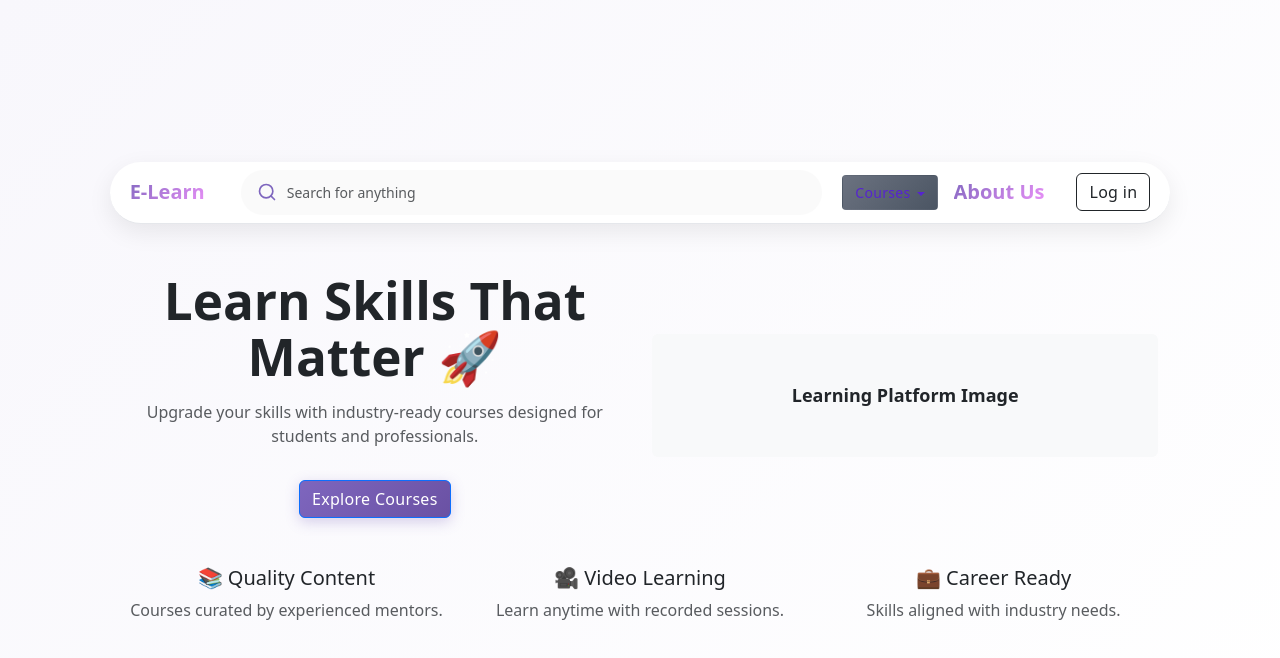
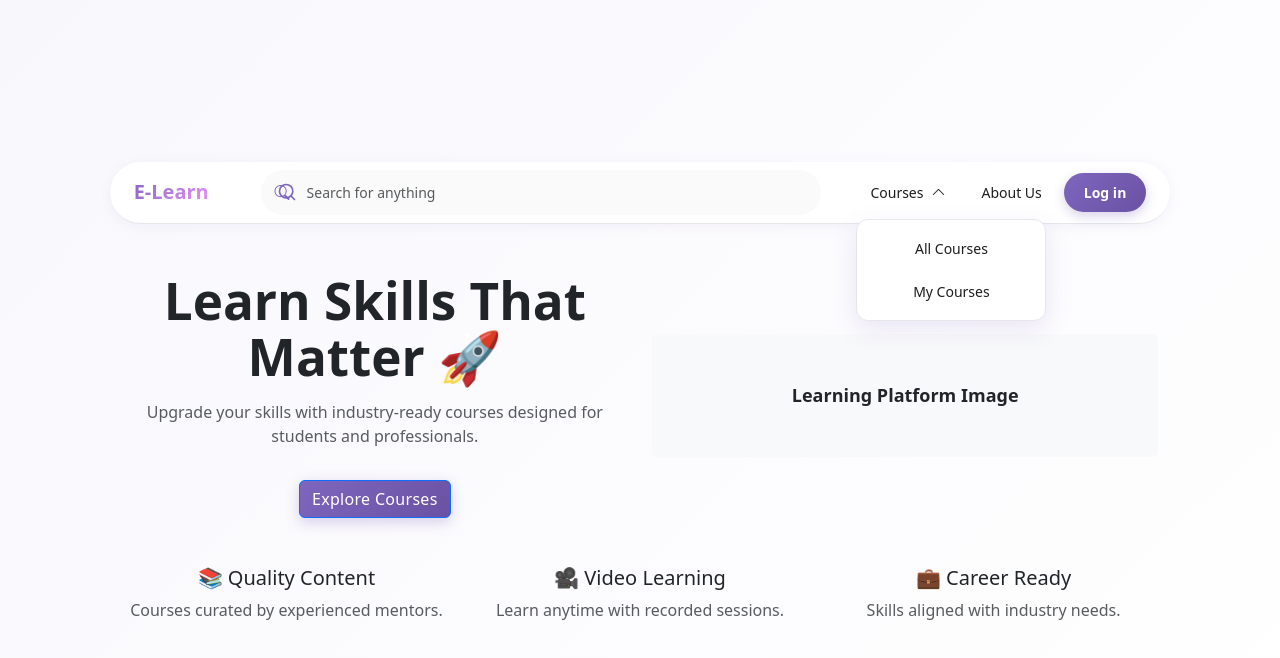
Before and after one commit to Rkharage2023/E-Learn-Project, a React (Create React App) app in the folder frontend/: page / in a window 1280 px wide. Both pictures are taken after a click on the button "Courses". Shown: the top 658 px of the page. Built offline with nearby package versions, Linux system fonts and the light colour scheme.

Commit message:
courses dropdown

```diff
--- a/frontend/src/components/Navbar.css
+++ b/frontend/src/components/Navbar.css
@@ -1,75 +1,72 @@
-/* ========== UDEMY NAVBAR STYLING ========== */
-
+/* ========== NAVBAR WRAPPER ========== */
 .ud-navbar {
-  font-size: 14px;
-  box-shadow: 0 2px 4px rgba(15, 23, 42, 0.12);
+  width: 100%;
+  border-radius: 35px;
+  box-shadow: 0 8px 25px rgba(0, 0, 0, 0.08);
   position: sticky;
   top: 0;
   z-index: 1000;
   padding: 12px 0;
+  background-color: #ffffff !important;
 }
 
 .ud-navbar .container-xxl {
   max-width: 100%;
-  padding-left: 20px;
-  padding-right: 20px;
+  padding-left: 24px;
+  padding-right: 24px;
   display: flex;
   align-items: center;
   justify-content: space-between;
-  gap: 20px;
+  gap: 16px;
+}
+
+/* ========== LEFT ========== */
+.nav-left {
+  display: flex;
+  align-items: center;
+  gap: 12px;
+  flex-shrink: 0;
 }
 
 /* ========== LOGO ========== */
 .ud-logo {
-  font-weight: 700;
+  font-weight: 800;
   font-size: 22px;
-  color: #5624d0 !important;
+  background: linear-gradient(135deg, #7e66be, #f093fb);
+  -webkit-background-clip: text;
+  -webkit-text-fill-color: transparent;
+  background-clip: text;
   text-decoration: none !important;
   transition: opacity 0.2s ease;
+  white-space: nowrap;
 }
 
 .ud-logo:hover {
   opacity: 0.8;
 }
 
-/* ========== EXPLORE BUTTON ========== */
-.ud-explore {
-  font-size: 14px;
-  color: #1c1d1f;
-  text-decoration: none;
-  font-weight: 400;
-  padding: 6px 12px;
-}
-
-.ud-explore:hover {
-  color: #5624d0;
-  text-decoration: none;
-  background-color: #f7f9fa;
-  border-radius: 4px;
-}
-
-/* ========== SEARCH BAR ========== */
+/* ========== SEARCH ========== */
 .ud-search {
   flex: 1;
-  max-width: 600px;
+  max-width: 560px;
   position: relative;
 }
 
 .ud-search input {
   width: 100%;
-  padding: 10px 16px 10px 40px;
+  padding: 10px 16px 10px 42px;
   background-color: #f7f9fa;
   border-radius: 999px;
-  border: 1px solid #d1d7dc;
+  border: 1.5px solid #e5e7eb;
   font-size: 14px;
-  transition: all 0.2s ease;
+  transition: all 0.25s ease;
+  outline: none;
 }
 
 .ud-search input:focus {
   background-color: #ffffff;
-  border-color: #5624d0;
-  box-shadow: 0 0 0 3px rgba(86, 36, 208, 0.1);
-  outline: none;
+  border-color: #7e66be;
+  box-shadow: 0 0 0 3px rgba(126, 102, 190, 0.12);
 }
 
 .ud-search-icon {
@@ -77,386 +74,179 @@
   top: 50%;
   left: 14px;
   transform: translateY(-50%);
-  color: #6a6f73;
-  font-size: 16px;
+  color: #7e66be;
+  font-size: 15px;
   pointer-events: none;
 }
 
-/* ========== TOP LINKS ========== */
-.ud-top-link {
-  color: #1c1d1f;
-  text-decoration: none;
-  white-space: nowrap;
-  font-weight: 400;
-  padding: 6px 12px;
-  transition: all 0.2s ease;
+/* ========== RIGHT ========== */
+.nav-right {
+  display: flex;
+  align-items: center;
+  gap: 8px;
+  flex-shrink: 0;
 }
 
-.ud-top-link:hover {
-  color: #5624d0;
-  text-decoration: none;
-  background-color: #f7f9fa;
-  border-radius: 4px;
+/* ========== OVERLAY ========== */
+.nav-overlay {
+  position: fixed;
+  top: 0;
+  left: 0;
+  width: 100vw;
+  height: 100vh;
+  z-index: 998;
+  background: transparent;
+}
+
+/* ========== DROPDOWN WRAPPER ========== */
+.nav-dropdown {
+  position: relative;
+  z-index: 999;
 }
 
 /* ========== DROPDOWN BUTTON ========== */
-.dropdown .btn-secondary {
+.nav-dropdown-btn {
+  display: flex;
+  align-items: center;
+  gap: 4px;
+  padding: 8px 14px;
   font-size: 14px;
+  font-weight: 500;
   color: #1c1d1f;
-  background-color: transparent;
-  border: 1px solid transparent;
-  font-weight: 400;
-  padding: 6px 12px;
+  background: transparent;
+  border: none;
+  border-radius: 8px;
+  cursor: pointer;
   transition: all 0.2s ease;
-}
-
-.dropdown .btn-secondary:hover,
-.dropdown .btn-secondary:focus,
-.dropdown .btn-secondary:active,
-.dropdown .btn-secondary.show {
-  color: #5624d0;
-  background-color: #f7f9fa !important;
-  border-color: transparent !important;
-  box-shadow: none !important;
-  border-radius: 4px;
-}
-
-.dropdown .btn-secondary::after {
-  vertical-align: middle;
-  margin-left: 6px;
-}
-
-/* Dropdown menu styling */
-.dropdown-menu {
-  border: 1px solid #d1d7dc;
-  box-shadow: 0 2px 8px rgba(0, 0, 0, 0.15);
-  border-radius: 8px;
-  padding: 8px 0;
-  margin-top: 8px;
-  min-width: 200px;
-}
-
-.dropdown-item {
-  font-size: 14px;
-  color: #1c1d1f;
-  padding: 10px 16px;
-  transition: all 0.2s ease;
-}
-
-.dropdown-item:hover {
-  background-color: #f7f9fa;
-  color: #5624d0;
-}
-
-/* ========== ICON BUTTONS ========== */
-.ud-icon-btn {
-  color: #1c1d1f;
-  font-size: 24px;
-  padding: 6px 8px;
-  transition: all 0.2s ease;
-  position: relative;
-  text-decoration: none;
-}
-
-.ud-icon-btn:hover {
-  color: #5c40a3;
-  background-color: #f7f9fa;
-  border-radius: 4px;
-}
-
-.ud-icon-btn:focus {
-  box-shadow: none;
-  outline: none;
-}
-
-.ud-icon-btn i {
-  vertical-align: middle;
-}
-
-/* Cart badge (optional) */
-.ud-icon-btn .badge {
-  position: absolute;
-  top: 0;
-  right: 0;
-  font-size: 10px;
-  padding: 2px 5px;
-}
-
-/* ========== AUTH BUTTONS ========== */
-.ud-auth-btn {
-  font-weight: 600;
-  padding: 10px 18px;
-  border-radius: 999px;
-  font-size: 14px;
-  border: 1px solid #1c1d1f;
-  color: #1c1d1f;
-  transition: all 0.2s ease;
-  text-decoration: none;
-  display: inline-block;
   white-space: nowrap;
 }
 
-.ud-auth-btn:hover {
-  background-color: #f7f9fa;
-  color: #1c1d1f;
+.nav-dropdown-btn:hover {
+  background-color: #f3f0fa;
+  color: #7e66be;
 }
 
-.ud-auth-btn--primary {
-  background-color: #5c40a3;
-  color: #fff !important;
-  font-weight: 600;
+/* ========== DROPDOWN MENU ========== */
+.nav-dropdown-menu {
+  position: absolute;
+  top: calc(100% + 8px);
+  left: 0;
+  background: #ffffff;
+  border: 1px solid #e5e7eb;
+  border-radius: 12px;
+  box-shadow: 0 8px 24px rgba(126, 102, 190, 0.15);
+  list-style: none;
+  padding: 6px 0;
+  margin: 0;
+  min-width: 190px;
+  z-index: 1000;
+  animation: dropdownFadeIn 0.2s ease;
+}
+
+@keyframes dropdownFadeIn {
+  from {
+    opacity: 0;
+    transform: translateY(-8px);
+  }
+  to {
+    opacity: 1;
+    transform: translateY(0);
+  }
+}
+
+/* ========== DROPDOWN ITEM ========== */
+.nav-dropdown-item {
+  display: block;
   padding: 10px 18px;
-  border-radius: 999px;
-  border: none;
+  font-size: 14px;
+  color: #1c1d1f;
+  text-decoration: none !important;
   transition: all 0.2s ease;
+  border-radius: 6px;
+  margin: 2px 6px;
+}
+
+.nav-dropdown-item:hover {
+  background-color: #f3f0fa;
+  color: #7e66be;
+  padding-left: 22px;
+}
+
+/* ========== TOP LINK (About Us) ========== */
+.nav-top-link {
+  padding: 8px 14px;
+  font-size: 14px;
+  font-weight: 500;
+  color: #1c1d1f;
   text-decoration: none !important;
-  display: inline-block;
+  border-radius: 8px;
+  transition: all 0.2s ease;
   white-space: nowrap;
 }
 
-.ud-auth-btn--primary:hover {
-  background-color: #7e66be;
-  color: #fff !important;
-  transform: scale(1.02);
-  box-shadow: 0 2px 8px rgba(86, 36, 208, 0.3);
+.nav-top-link:hover {
+  background-color: #f3f0fa;
+  color: #7e66be;
 }
 
-/* ========== PROFILE DROPDOWN ========== */
-.profile-dropdown {
-  position: relative;
-  display: inline-block;
+/* ========== AUTH BUTTON ========== */
+.nav-auth-btn {
+  padding: 9px 20px;
+  font-size: 14px;
+  font-weight: 600;
+  color: #ffffff !important;
+  background: linear-gradient(135deg, #7e66be, #6a51a3);
+  border-radius: 999px;
+  text-decoration: none !important;
+  transition: all 0.25s ease;
+  white-space: nowrap;
+  box-shadow: 0 4px 12px rgba(126, 102, 190, 0.3);
 }
 
-.profile-trigger {
-  background: none;
-  border: none;
-  padding: 0;
-  cursor: pointer;
-  display: flex;
-  align-items: center;
-  gap: 8px;
-  transition: all 0.2s ease;
+.nav-auth-btn:hover {
+  background: linear-gradient(135deg, #6a51a3, #5a4189);
+  transform: translateY(-1px);
+  box-shadow: 0 6px 16px rgba(126, 102, 190, 0.4);
 }
 
-.profile-trigger:hover {
-  opacity: 0.8;
-}
-
-.profile-avatar {
-  width: 40px;
-  height: 40px;
-  border-radius: 50%;
-  background: linear-gradient(135deg, #5624d0 0%, #8b5cf6 100%);
-  display: flex;
-  align-items: center;
-  justify-content: center;
-  color: white;
-  font-weight: 600;
-  font-size: 14px;
-  border: 2px solid #e0e7ff;
-  transition: all 0.2s ease;
-}
-
-.profile-trigger:hover .profile-avatar {
-  border-color: #5624d0;
-  transform: scale(1.05);
-}
-
-.profile-dropdown-menu {
-  position: absolute;
-  top: calc(100% + 8px);
-  right: 0;
-  width: 320px;
-  background: white;
-  border-radius: 12px;
-  box-shadow: 0 4px 20px rgba(0, 0, 0, 0.15);
-  border: 1px solid #d1d7dc;
-  opacity: 0;
-  visibility: hidden;
-  transform: translateY(-10px);
-  transition: all 0.3s ease;
-  z-index: 1000;
-}
-
-.profile-dropdown:hover .profile-dropdown-menu {
-  opacity: 1;
-  visibility: visible;
-  transform: translateY(0);
-}
-
-.profile-header {
-  padding: 20px;
-  background: linear-gradient(135deg, #5624d0 0%, #8b5cf6 100%);
-  color: white;
-  border-radius: 12px 12px 0 0;
-}
-
-.profile-info {
-  display: flex;
-  align-items: center;
-  gap: 12px;
-}
-
-.profile-info .profile-avatar {
-  width: 56px;
-  height: 56px;
-  font-size: 18px;
-  background: rgba(255, 255, 255, 0.2);
-  backdrop-filter: blur(10px);
-  border-color: rgba(255, 255, 255, 0.5);
-}
-
-.profile-details h6 {
-  margin: 0;
-  font-size: 16px;
-  font-weight: 600;
-}
-
-.profile-details p {
-  margin: 4px 0 0;
-  font-size: 13px;
-  opacity: 0.9;
-}
-
-.profile-menu {
-  padding: 8px 0;
-}
-
-.profile-menu-item {
-  display: flex;
-  align-items: center;
-  gap: 12px;
-  padding: 12px 20px;
-  color: #1c1d1f;
-  text-decoration: none;
-  font-size: 14px;
-  transition: all 0.2s ease;
-  border: none;
-  background: none;
-  width: 100%;
-  text-align: left;
-  cursor: pointer;
-}
-
-.profile-menu-item:hover {
-  background-color: #f7f9fa;
-  color: #5624d0;
-}
-
-.profile-menu-item i {
-  font-size: 18px;
-  color: #6a6f73;
-  width: 20px;
-  text-align: center;
-}
-
-.profile-menu-item:hover i {
-  color: #5624d0;
-}
-
-.profile-menu-divider {
-  height: 1px;
-  background-color: #e0e7ff;
-  margin: 8px 0;
-}
-
-.profile-menu-item.logout {
-  color: #dc2626;
-}
-
-.profile-menu-item.logout:hover {
-  background-color: #fef2f2;
-  color: #dc2626;
-}
-
-.profile-menu-item.logout i {
-  color: #dc2626;
-}
-
-/* ========== RESPONSIVE DESIGN ========== */
+/* ========== RESPONSIVE ========== */
 @media (max-width: 991px) {
   .ud-search {
-    max-width: 400px;
-  }
-
-  .profile-dropdown-menu {
-    width: 280px;
+    max-width: 380px;
   }
 }
 
 @media (max-width: 768px) {
   .ud-navbar .container-xxl {
     flex-wrap: wrap;
+    padding: 8px 16px;
   }
 
   .ud-search {
     order: 3;
     width: 100%;
     max-width: 100%;
-    margin-top: 12px;
+    margin-top: 10px;
   }
 
-  .ud-logo {
-    font-size: 20px;
-  }
-
-  .ud-icon-btn {
-    font-size: 22px;
-  }
-
-  .profile-dropdown-menu {
-    width: 260px;
+  .nav-dropdown-menu {
+    left: auto;
+    right: 0;
   }
 }
 
 @media (max-width: 576px) {
-  .ud-navbar {
-    padding: 10px 0;
-  }
-
   .ud-logo {
     font-size: 18px;
   }
 
-  .ud-search input {
-    font-size: 13px;
-    padding: 8px 14px 8px 36px;
-  }
-
-  .ud-search-icon {
-    left: 12px;
-    font-size: 14px;
-  }
-
-  .ud-icon-btn {
-    font-size: 20px;
-    padding: 4px 6px;
-  }
-
-  .profile-avatar {
-    width: 36px;
-    height: 36px;
+  .nav-dropdown-btn {
+    padding: 6px 10px;
     font-size: 13px;
   }
 
-  .profile-dropdown-menu {
-    width: 240px;
-    right: -20px;
+  .nav-auth-btn {
+    padding: 7px 14px;
+    font-size: 13px;
   }
 }
-
-/* ========== UTILITY CLASSES ========== */
-.flex-shrink-0 {
-  flex-shrink: 0;
-}
-
-/* Remove default button styling */
-.btn-link {
-  border: none;
-  background: none;
-  text-decoration: none;
-}
-
-.btn-link:focus {
-  box-shadow: none;
-}
--- a/frontend/src/components/Navbar.jsx
+++ b/frontend/src/components/Navbar.jsx
@@ -1,28 +1,36 @@
 import { Link } from "react-router-dom";
 import ProfileDropdown from "./ProfileDropdown";
 import { useAuth } from "../contex/AuthContext";
+import { useState } from "react";
 import "./Navbar.css";
 import "./profiledropdown.css";
 import "./ChangePassword.css";
 
 export default function Navbar() {
-  const { user, loading } = useAuth();
-
-  // Show default "normal" navbar initially
+  const { user } = useAuth();
   const isAdmin = user && user.role === "admin";
 
+  const [coursesOpen, setCoursesOpen] = useState(false);
+  const [videosOpen, setVideosOpen] = useState(false);
+  const [studentsOpen, setStudentsOpen] = useState(false);
+
+  const closeAll = () => {
+    setCoursesOpen(false);
+    setVideosOpen(false);
+    setStudentsOpen(false);
+  };
+
   return (
-    <nav
-      style={{
-        width: "100%",
-        borderRadius: "35px",
-        boxShadow: "0 8px 25px rgba(0, 0, 0, 0.08)",
-      }}
-      className="navbar navbar-light bg-white ud-navbar"
-    >
+    <>
+      {/* Overlay to close dropdowns on outside click */}
+      {(coursesOpen || videosOpen || studentsOpen) && (
+        <div className="nav-overlay" onClick={closeAll} />
+      )}
+
+      <nav className="navbar navbar-light bg-white ud-navbar">
         <div className="container-xxl">
-        {/* LEFT group */}
-        <div className="d-flex align-items-center gap-3 flex-shrink-0">
+          {/* LEFT - Logo */}
+          <div className="nav-left">
             <Link
               className="navbar-brand ud-logo"
               to={isAdmin ? "/admin" : "/home"}
@@ -32,118 +40,182 @@ export default function Navbar() {
           </div>
 
           {/* CENTER - Search */}
-        <form className="ud-search">
+          <div className="ud-search">
+            <span className="ud-search-icon">
+              <i className="bi bi-search"></i>
+            </span>
             <input
               className="form-control"
               type="search"
               placeholder="Search for anything"
             />
-        </form>
+          </div>
 
-        {/* RIGHT group */}
-        <div className="d-flex align-items-center gap-3 flex-shrink-0">
+          {/* RIGHT */}
+          <div className="nav-right">
             {isAdmin ? (
               <>
-              {/* Admin menus */}
-              <div className="dropdown">
+                {/* Admin - Courses Dropdown */}
+                <div className="nav-dropdown">
                   <button
-                  className="btn btn-secondary dropdown-toggle"
-                  type="button"
-                  data-bs-toggle="dropdown"
+                    className="nav-dropdown-btn"
+                    onClick={() => {
+                      setCoursesOpen(!coursesOpen);
+                      setVideosOpen(false);
+                      setStudentsOpen(false);
+                    }}
                   >
                     Courses
+                    <i
+                      className={`bi bi-chevron-${coursesOpen ? "up" : "down"} ms-1`}
+                    ></i>
                   </button>
-                <ul className="dropdown-menu">
+                  {coursesOpen && (
+                    <ul className="nav-dropdown-menu">
                       <li>
-                    <Link className="dropdown-item" to="/allcourses">
+                        <Link
+                          to="/allcourses"
+                          className="nav-dropdown-item"
+                          onClick={closeAll}
+                        >
                           Get All Courses
                         </Link>
                       </li>
                       <li>
-                    <Link className="dropdown-item" to="/addcourse">
+                        <Link
+                          to="/addcourse"
+                          className="nav-dropdown-item"
+                          onClick={closeAll}
+                        >
                           Add Course
                         </Link>
                       </li>
                       <li>
-                    <Link className="dropdown-item" to="/deletecourse">
+                        <Link
+                          to="/deletecourse"
+                          className="nav-dropdown-item"
+                          onClick={closeAll}
+                        >
                           Delete Course
                         </Link>
                       </li>
                     </ul>
+                  )}
                 </div>
 
-              <div className="dropdown">
+                {/* Admin - Videos Dropdown */}
+                <div className="nav-dropdown">
                   <button
-                  className="btn btn-secondary dropdown-toggle"
-                  type="button"
-                  data-bs-toggle="dropdown"
+                    className="nav-dropdown-btn"
+                    onClick={() => {
+                      setVideosOpen(!videosOpen);
+                      setCoursesOpen(false);
+                      setStudentsOpen(false);
+                    }}
                   >
                     Videos
+                    <i
+                      className={`bi bi-chevron-${videosOpen ? "up" : "down"} ms-1`}
+                    ></i>
                   </button>
-                <ul className="dropdown-menu">
+                  {videosOpen && (
+                    <ul className="nav-dropdown-menu">
                       <li>
-                    <Link className="dropdown-item" to="/getallvideos">
+                        <Link
+                          to="/getallvideos"
+                          className="nav-dropdown-item"
+                          onClick={closeAll}
+                        >
                           Get All Videos
                         </Link>
                       </li>
                       <li>
-                    <Link className="dropdown-item" to="/addvideo">
+                        <Link
+                          to="/addvideo"
+                          className="nav-dropdown-item"
+                          onClick={closeAll}
+                        >
                           Add Videos
                         </Link>
                       </li>
                     </ul>
+                  )}
                 </div>
 
-              <div className="dropdown">
+                {/* Admin - Students Dropdown */}
+                <div className="nav-dropdown">
                   <button
-                  className="btn btn-secondary dropdown-toggle"
-                  type="button"
-                  data-bs-toggle="dropdown"
+                    className="nav-dropdown-btn"
+                    onClick={() => {
+                      setStudentsOpen(!studentsOpen);
+                      setCoursesOpen(false);
+                      setVideosOpen(false);
+                    }}
                   >
                     Students
+                    <i
+                      className={`bi bi-chevron-${studentsOpen ? "up" : "down"} ms-1`}
+                    ></i>
                   </button>
-                <ul className="dropdown-menu">
+                  {studentsOpen && (
+                    <ul className="nav-dropdown-menu">
                       <li>
-                    <Link className="dropdown-item" to="/getallstudents">
+                        <Link
+                          to="/getallstudents"
+                          className="nav-dropdown-item"
+                          onClick={closeAll}
+                        >
                           Get All Students
                         </Link>
                       </li>
                     </ul>
+                  )}
                 </div>
               </>
             ) : (
               <>
-              {/* Default normal user navbar */}
-              <div className="dropdown">
+                {/* Student - Courses Dropdown */}
+                <div className="nav-dropdown">
                   <button
-                  className="btn btn-secondary dropdown-toggle"
-                  type="button"
-                  data-bs-toggle="dropdown"
+                    className="nav-dropdown-btn"
+                    onClick={() => {
+                      setCoursesOpen(!coursesOpen);
+                      setVideosOpen(false);
+                    }}
                   >
                     Courses
+                    <i
+                      className={`bi bi-chevron-${coursesOpen ? "up" : "down"} ms-1`}
+                    ></i>
                   </button>
-                <ul className="dropdown-menu">
+                  {coursesOpen && (
+                    <ul className="nav-dropdown-menu">
                       <li>
-                    <Link className="dropdown-item" to="/courses">
-                      Get All Courses
+                        <Link
+                          to="/courses"
+                          className="nav-dropdown-item"
+                          onClick={closeAll}
+                        >
+                          All Courses
                         </Link>
                       </li>
                       <li>
-                    <Link className="dropdown-item" to="/my-courses">
+                        <Link
+                          to="/my-courses"
+                          className="nav-dropdown-item"
+                          onClick={closeAll}
+                        >
                           My Courses
                         </Link>
                       </li>
                     </ul>
+                  )}
                 </div>
 
-              <div className="d-flex align-items-center gap-3 flex-shrink-0">
-                <Link
-                  className="navbar-brand ud-logo"
-                  to={isAdmin ? "/admin" : "/aboutus"}
-                >
+                {/* About Us */}
+                <Link to="/aboutus" className="nav-top-link">
                   About Us
                 </Link>
-              </div>
               </>
             )}
 
@@ -151,17 +223,13 @@ export default function Navbar() {
             {user ? (
               <ProfileDropdown />
             ) : (
-            <>
-              <Link
-                to="/login"
-                className="btn btn-outline-dark ud-auth-btn d-none d-md-inline-block"
-              >
+              <Link to="/login" className="nav-auth-btn">
                 Log in
               </Link>
-            </>
             )}
           </div>
         </div>
       </nav>
+    </>
   );
 }
```
Also changed, not shown: frontend/src/services/courseService.js (+11 -4 lines). Lines whose indentation alone changed are shown as unchanged.
